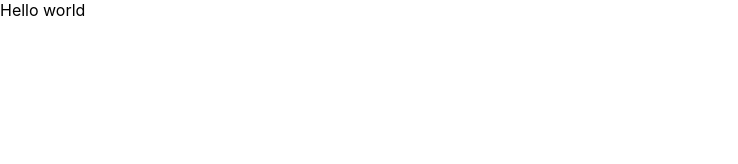
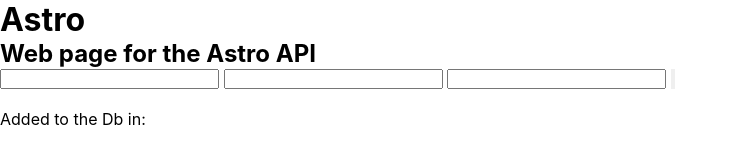
Before and after one commit to ReneDelgadoS/astro, a plain HTML site: page index.html in a window 1280 px wide. Shown: the whole page, without its empty margins (0-738 px from the left). Drawn offline with Linux system fonts and the light colour scheme; a web font is replaced by a local one.

Commit message:
HTML init

```diff
--- a/index.html
+++ b/index.html
@@ -8,6 +8,30 @@
     <title>Astro page</title>
 </head>
 <body>
-    Hello world
+    <div class="form">
+        <div class="logo">
+            <h1>Astro</h1>
+            <h2>Web page for the Astro API</h2>
+        </div>
+        <div>
+            <input type="text" id="in_filter">
+            <input type="text" id="in_newest">
+            <input type="text" id="in_oldest">
+            <input type="button" id="in_search">
+        </div>
+    </div>
+    <div class="content">
+        <div class="menu">
+
+        </div>
+        <div class="entry">
+            <img src="" alt="" id="e_img">
+            <div id="e_data">
+                <h1 id="e_tittle"></h1>
+                <p>Added to the Db in:<span id="e_date"></span></p>
+                <p id="e_explanation"></p>
+            </div>
+        </div>
+    </div>
 </body>
 </html>
```
